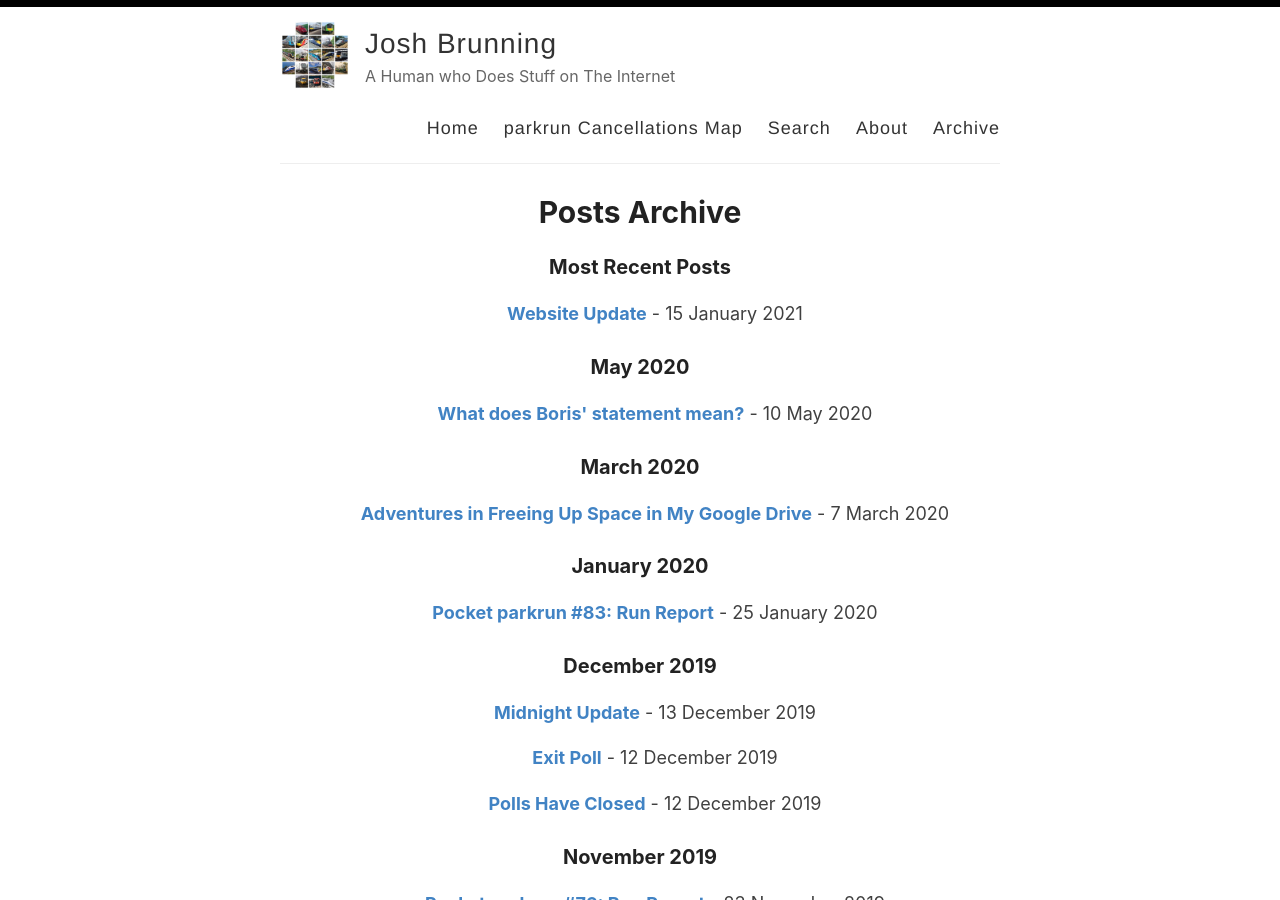
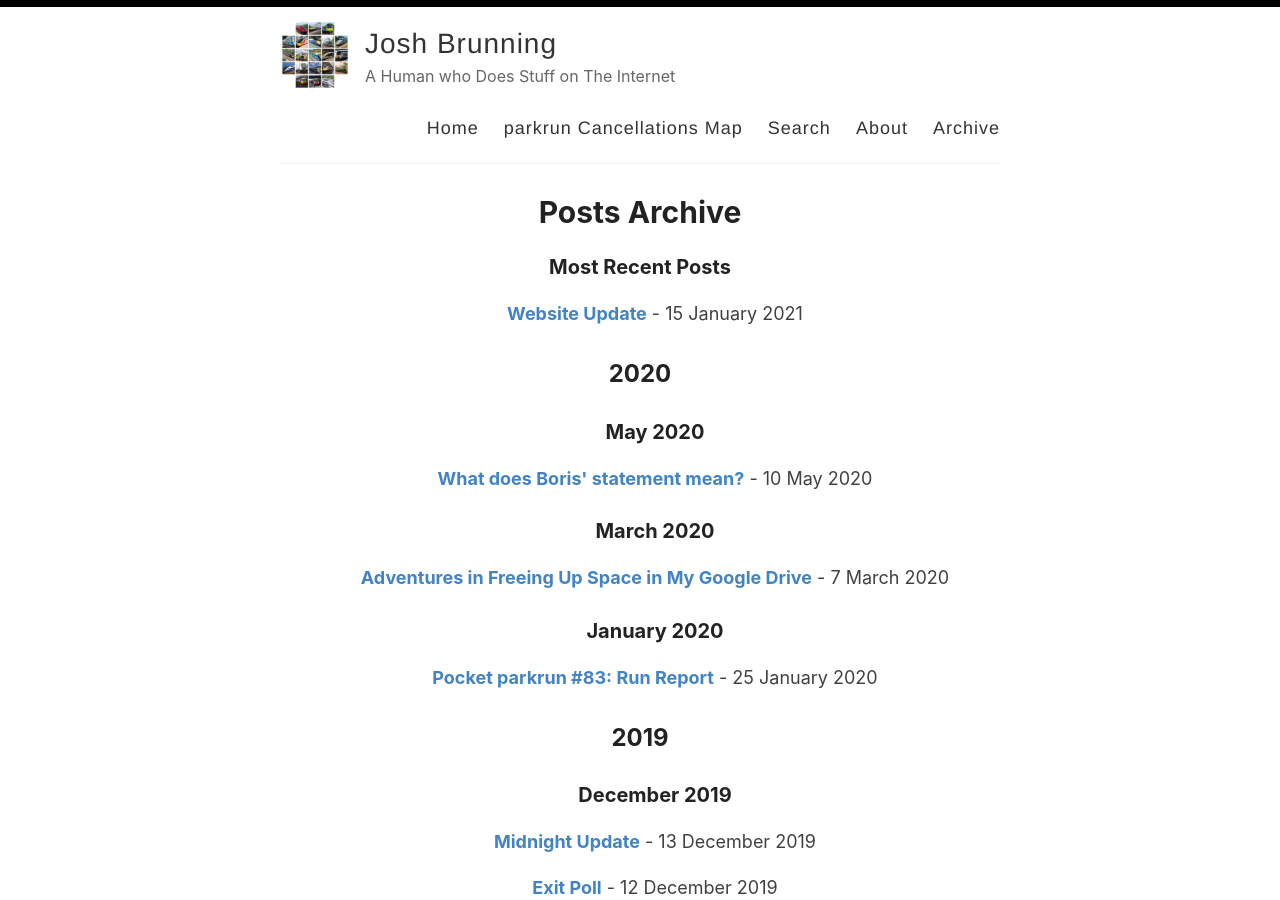
Before and after one commit to josh-justjosh/blog, a Jekyll site: the page built from _pages/archive.md, in a window 1280 px wide and 900 px high. Built offline with Jekyll 4.4.1, drawn with Linux system fonts in a browser that asks for light colours.

Commit message:
Update archive.md

```diff
--- a/_pages/archive.md
+++ b/_pages/archive.md
@@ -14,10 +14,15 @@
           {% else %}
           {% capture month %}{{ post.date | date: '%B %Y' }}{% endcapture %}
           {% capture nmonth %}{{ post.next.date | date: '%B %Y' }}{% endcapture %}
+          {% capture year %}{{ post.date | date: '%Y' }}{% endcapture %}
+          {% capture nyear %}{{ post.next.date | date: '%Y' }}{% endcapture %}
+          {% if year != nyear %}
+      </ul>
+      <h2>{{ post.date | date: '%Y' }}</h2>
+      <ul class="past">
+          {% endif %}
           {% if month != nmonth %}
-      </ul>
-      <h3>{{ post.date | date: '%B %Y' }}</h3>
-      <ul class="past">
+          <h3>{{ post.date | date: '%B %Y' }}</h3>
           {% endif %}
           {% endunless %}
           <p><center><b><a href="{{ site.baseurl }}{{ post.url }}">{% if post.title and post.title != "" %}{{post.title}}{% else %}{{post.excerpt |strip_html}}{%endif%}</a></b> - {% if post.date and post.date != "" %}{{ post.date | date: "%e %B %Y" }}{%endif%}</center></p>
```
